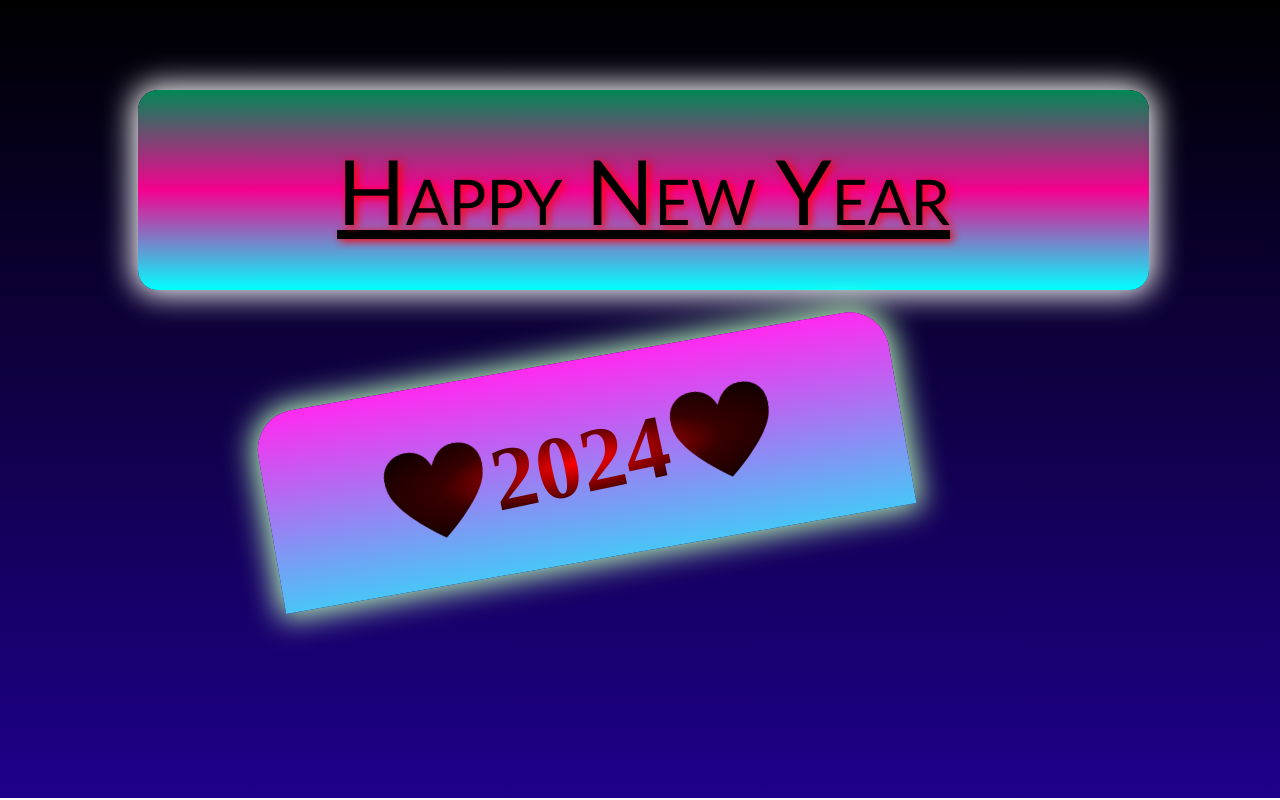
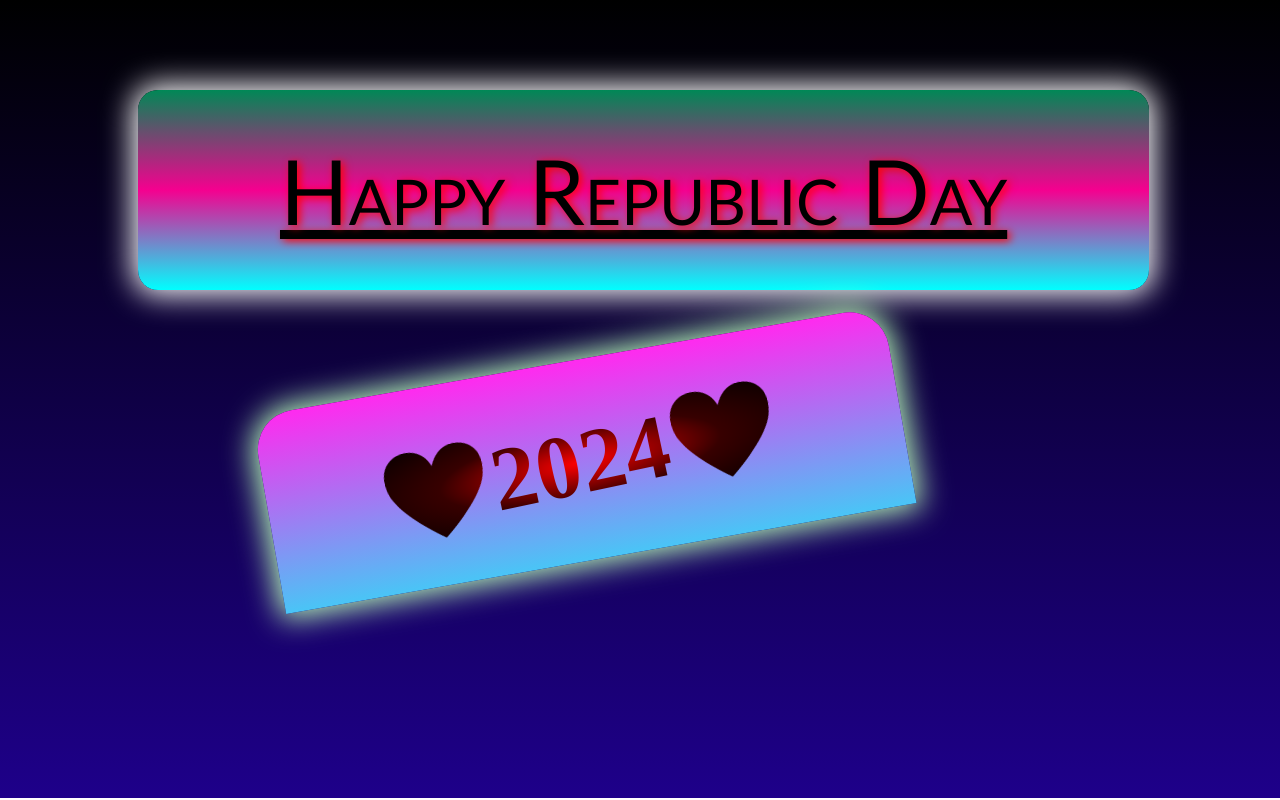
Before and after one commit to ADYAJHA7481/NewYear, a plain HTML site: page index.html in a window 1280 px wide. Drawn offline with Linux system fonts and the light colour scheme.

Commit message:
change paragraph

```diff
--- a/index.html
+++ b/index.html
@@ -5,13 +5,13 @@
     <meta charset="UTF-8">
     <meta http-equiv="X-UA-Compatible" content="IE=edge">
     <meta name="viewport" content="width=device-width, initial-scale=1.0">
-    <title>Document</title>
+    <title>Republic Day</title>
     <link rel="stylesheet" href="index.css">
 </head>
 
 <body>
     <div class="container">
-        <p>Happy New Year</p>
+        <p>Happy Republic Day</p>
     </div>
     <h1>❤️2024❤️</h1>
     <div class="con"></div>
```
Also changed, not shown: 1 other file.
